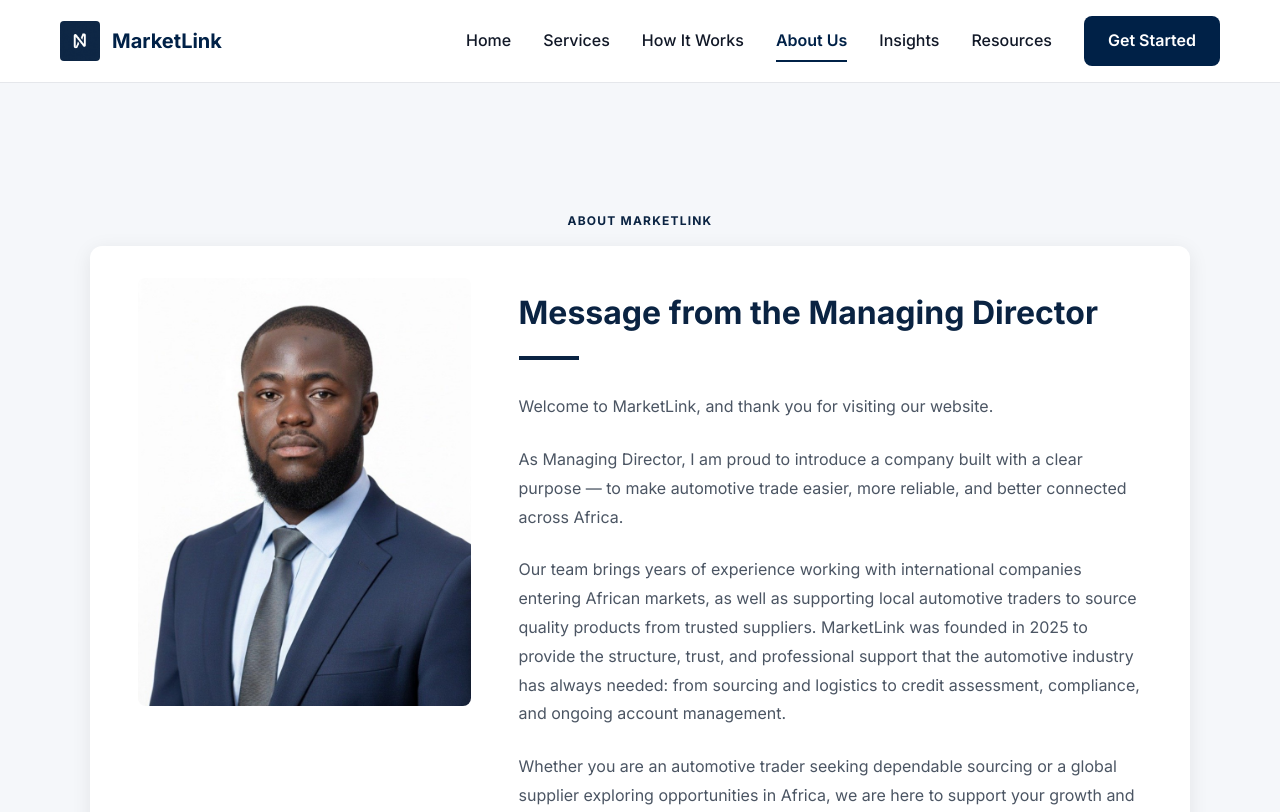
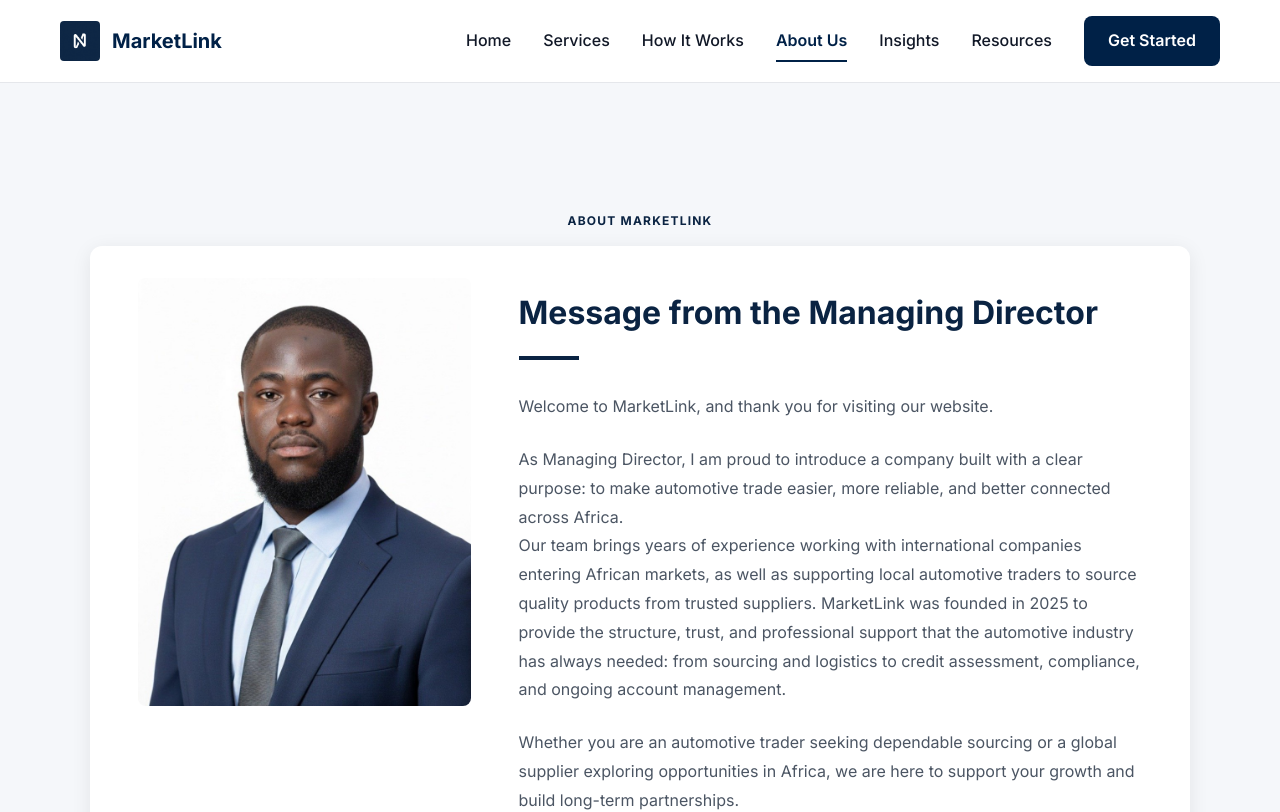
Before and after one commit to wagaba26/marketlink-consulting, a Next.js app: page /about in a window 1280 px wide. Shown: the top 812 px of the page. Built offline with nearby package versions, Linux system fonts and the light colour scheme.

Commit message:
Update content: replace em dash in welcome message and update trader image

```diff
--- a/app/services/page.tsx
+++ b/app/services/page.tsx
@@ -54,7 +54,7 @@ export default function Services() {
                 description="Grow your business with access to genuine parts, credit, and professional support. We help you formalize and scale."
                 buttonText="Register as Trader"
                 buttonLink="/contact?type=trader"
-                imageSrc="/images/trader-shop.jpg"
+                imageSrc="/images/trader-shop-v2.jpg"
                 imageAlt="Automotive Trader Shop"
                 services={traderServices}
                 reverse
--- a/components/DirectorWelcome.tsx
+++ b/components/DirectorWelcome.tsx
@@ -29,9 +29,7 @@ export default function DirectorWelcome() {
                                     Welcome to MarketLink, and thank you for visiting our website.
                                 </p>
 
-                                <p style={{ marginBottom: '1.5rem' }}>
-                                    As Managing Director, I am proud to introduce a company built with a clear purpose — to make automotive trade easier, more reliable, and better connected across Africa.
-                                </p>
+                                As Managing Director, I am proud to introduce a company built with a clear purpose: to make automotive trade easier, more reliable, and better connected across Africa.
 
                                 <p style={{ marginBottom: '1.5rem' }}>
                                     Our team brings years of experience working with international companies entering African markets, as well as supporting local automotive traders to source quality products from trusted suppliers. MarketLink was founded in 2025 to provide the structure, trust, and professional support that the automotive industry has always needed: from sourcing and logistics to credit assessment, compliance, and ongoing account management.
```
Also changed, not shown: public/images/trader-shop-v2.jpg (added).
